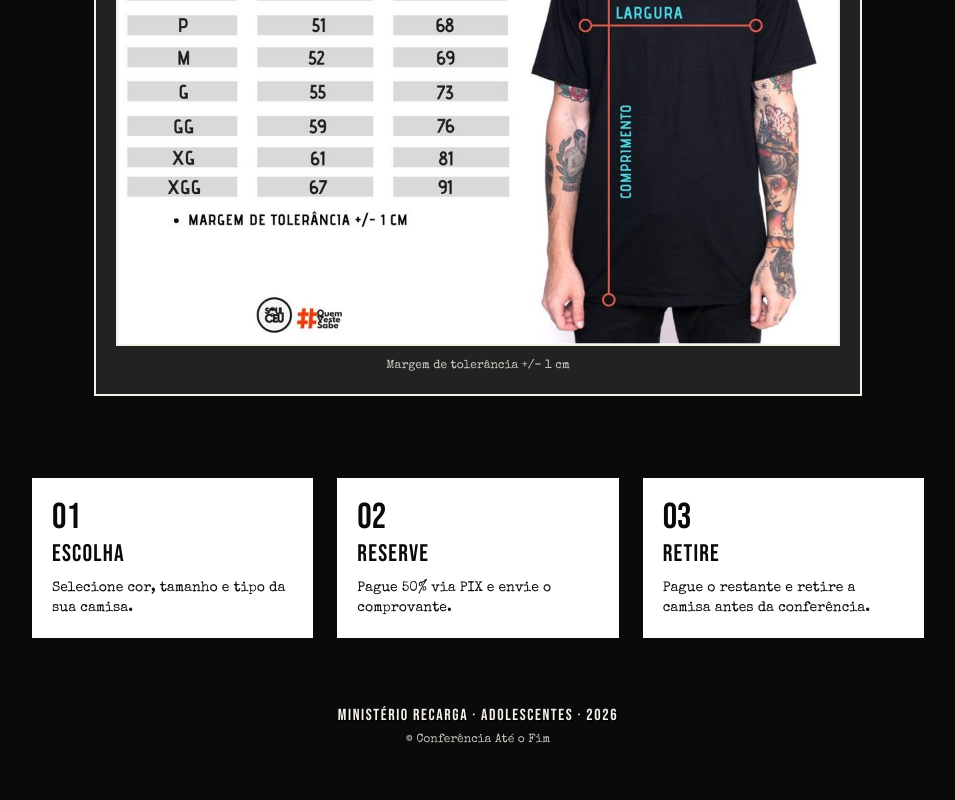
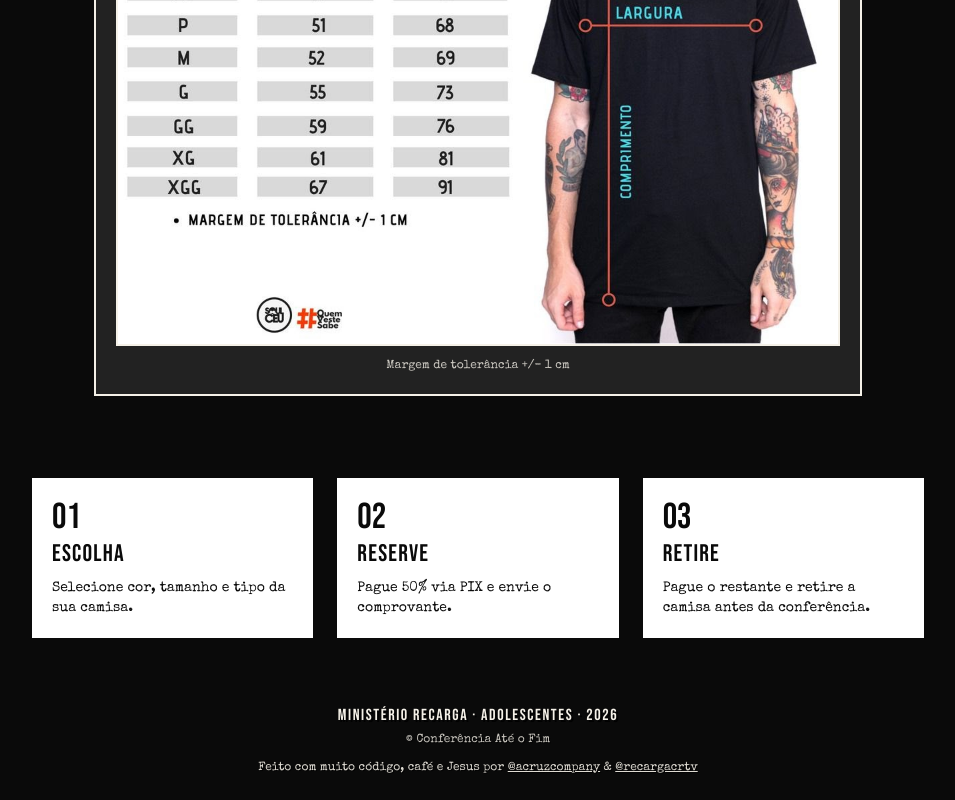
Before and after one commit to thurcruz/conf26, a Next.js app: page / in a window 1280 px wide. Shown: the part 2226-3026 px from the top of the page, without its empty margins (162-1117 px from the left). Before the commit the page ends 2998 px from the top, so only its background shows below. Built offline with nearby package versions, Linux system fonts and the light colour scheme; no server answers.

Commit message:
ui: credito no rodape com handles do Instagram
Linha adicionada: "Feito com muito codigo, cafe e Jesus por @acruzcompany & @recargacrtv". Os handles linkam para instagram.com.

Co-Authored-By: Claude Opus 4.7 <noreply@anthropic.com>

```diff
--- a/src/app/page.tsx
+++ b/src/app/page.tsx
@@ -73,6 +73,26 @@ export default function Home() {
         <p className="font-body text-xs mt-1 opacity-80 drop-shadow-[1px_1px_0_rgba(0,0,0,0.85)]">
           © Conferência Até o Fim
         </p>
+        <p className="font-body text-xs mt-3 opacity-90 drop-shadow-[1px_1px_0_rgba(0,0,0,0.85)]">
+          Feito com muito código, café e Jesus por{' '}
+          <a
+            href="https://instagram.com/acruzcompany"
+            target="_blank"
+            rel="noreferrer"
+            className="underline hover:no-underline"
+          >
+            @acruzcompany
+          </a>{' '}
+          &amp;{' '}
+          <a
+            href="https://instagram.com/recargacrtv"
+            target="_blank"
+            rel="noreferrer"
+            className="underline hover:no-underline"
+          >
+            @recargacrtv
+          </a>
+        </p>
       </footer>
       </div>
 
```
